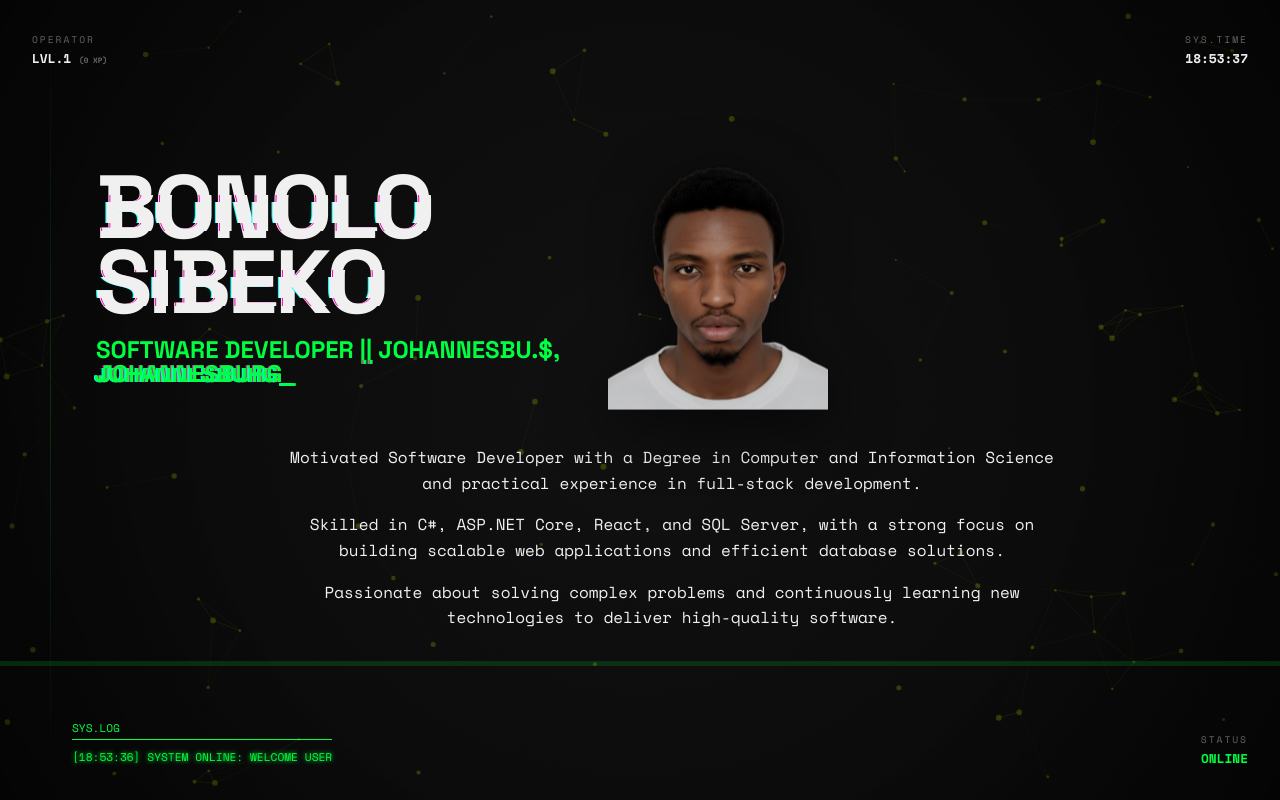
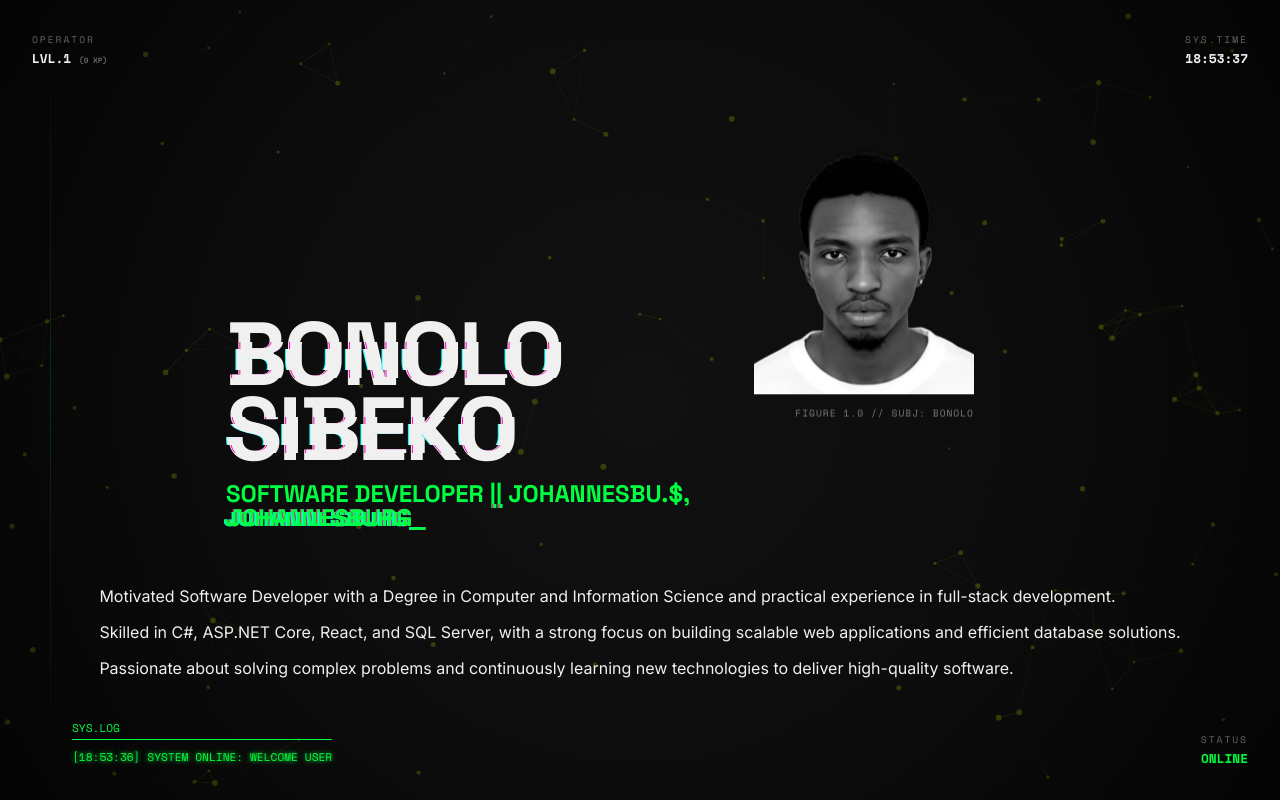
Before and after one commit to NoloSibeko/NoloSibekoPortfolio, a React (Vite) app in the folder ClientApp/: page / in a window 1280 px wide. Shown: the top 800 px of the page. Built offline with nearby package versions, Linux system fonts and the light colour scheme.

Commit message:
Refine Hero UI: Center layout, remove scanline, add 3D printed/scribble glitch effect to profile

```diff
--- a/ClientApp/src/App.css
+++ b/ClientApp/src/App.css
@@ -144,10 +144,9 @@ h1, h2, h3 {
   display: flex;
   flex-direction: column;
   justify-content: center;
-  align-items: flex-start; /* Changed from center to flex-start */
+  align-items: center; /* Centered horizontally */
   position: relative;
   padding: 2rem;
-  padding-left: 6rem; /* Aligned with spine */
   padding-bottom: 0;
   overflow: hidden;
 }
@@ -156,38 +155,35 @@ h1, h2, h3 {
     display: flex;
     flex-direction: column;
     justify-content: center;
-    align-items: flex-start; /* Changed from center to flex-start */
+    align-items: flex-start; /* Keep internal items aligned left relative to container? */
+    /* Actually, we want the hero-header to be centered. */
+    align-items: center;
     width: 100%;
     max-width: 1400px;
     z-index: 10;
-    /* padding: 0 2rem; Removed to avoid double padding */
 }
 
 .hero-header {
     display: flex;
-    flex-direction: row;
-    align-items: center;
-    justify-content: center;
-    gap: 3rem;
-    margin-bottom: 1rem; /* Reduced margin bottom */
-    flex-wrap: wrap;
+    flex-direction: row; /* Side by side */
+    align-items: flex-end; /* Align bottoms */
+    gap: 4rem;
+    width: 100%;
+    justify-content: center; /* Center the group */
+    margin-bottom: 2rem;
 }
 
 .hero-text-side {
-    text-align: left; /* Changed from right to left */
-    display: flex;
-    flex-direction: column;
-    justify-content: center;
-    align-items: flex-start; /* Align items to the start (left) */
-    z-index: 10;
+    text-align: left;
+    flex: 0 0 auto; /* Don't stretch */
 }
 
 .hero-image-side {
-    display: flex;
-    justify-content: center;
-    align-items: center;
-    z-index: 5;
-    perspective: 1000px;
+    flex: 0 0 auto;
+    width: 300px; /* Fixed width for stability */
+    height: 400px;
+    position: relative;
+    /* Removed padding/margin to ensure bottom alignment works */
 }
 
 .hero-title {
@@ -196,7 +192,7 @@ h1, h2, h3 {
   letter-spacing: -2px;
   color: var(--text-color);
   position: relative;
-  line-height: 0.8; /* Tighter line height for stacked text */
+  line-height: 0.8;
   margin-bottom: 0.2rem;
 }
 
@@ -208,63 +204,65 @@ h1, h2, h3 {
   margin-bottom: 2rem;
 }
 
-.hero-description-container {
-  max-width: 800px;
-  margin: 0 auto 2rem;
-  text-align: center;
-  font-family: var(--font-mono);
-  font-size: 1rem;
-  line-height: 1.6;
-  color: var(--text-color);
-}
-
-/* Profile Image Styling */
 .profile-frame {
     position: relative;
     width: 220px;
     height: 260px;
-    transition: all 0.5s ease;
-    /* 3D Transform is now handled by Framer Motion in JS for interactive tilt */
     z-index: 10;
     perspective: 1000px;
 }
 
-/* Hover scale handled by JS/Framer now, or keep simple scale */
-.profile-frame:hover {
-    /* transform: scale(1.05);  Let Framer handle this to avoid conflicts */
+.profile-frame::after {
+    content: "FIGURE 1.0 // SUBJ: BONOLO";
+    position: absolute;
+    bottom: -25px;
+    right: 0;
+    font-family: var(--font-mono);
+    font-size: 0.6rem;
+    color: var(--text-color);
+    opacity: 0.5;
+    letter-spacing: 1px;
 }
 
+/* 3D Printed / Scanned Aesthetic */
 .profile-img {
     width: 100%;
     height: 100%;
     object-fit: cover;
     object-position: center top;
     display: block;
-    /* Adjust brightness to match dark theme */
-    filter: brightness(0.9) contrast(1.1) grayscale(0.2) drop-shadow(0 15px 30px rgba(0,0,0,0.6));
+    /* High contrast grayscale for "3D printed/scanned" look */
+    filter: grayscale(100%) contrast(120%) brightness(1.1);
     transition: filter 0.5s ease;
-    /* Mask removed per user request to keep original edges */
-    pointer-events: none; /* Let clicks pass through to container */
+    pointer-events: none;
 }
 
+/* Removed green glow hover effect per request */
 .profile-frame:hover .profile-img {
-    filter: brightness(1) contrast(1.1) grayscale(0) drop-shadow(0 20px 40px rgba(0, 255, 65, 0.3));
+    filter: grayscale(100%) contrast(120%) brightness(1.1);
 }
 
-/* Decorative Corners - Removed per request */
-.profile-corner {
-    display: none;
+/* Glitch Scribble Animation */
+@keyframes glitch-scribble {
+    0% { transform: translateX(-3px) skewX(-10deg); }
+    25% { transform: translateX(4px) skewX(10deg); }
+    50% { transform: translateX(-5px) skewX(-5deg); }
+    75% { transform: translateX(3px) skewX(5deg); }
+    100% { transform: translateX(-3px) skewX(-10deg); }
+}
+
+.glitch-layer {
+    animation: glitch-scribble 0.05s infinite;
+    pointer-events: none;
+    mix-blend-mode: exclusion; /* Makes it look inverted/techy */
 }
 
 /* Mobile Response */
 @media (max-width: 1024px) {
   .hero-header {
-      flex-direction: column-reverse; /* Image top, text bottom? Or Column? */
-      /* Usually Text Top, Image Bottom on mobile, but let's see. */
-      /* If "next to my name" is key, maybe keep row but smaller? */
-      /* Let's stick to column for mobile for safety, text top. */
       flex-direction: column;
       gap: 2rem;
+      align-items: center; /* Center items on mobile */
       text-align: center;
   }
 
--- a/ClientApp/src/App.jsx
+++ b/ClientApp/src/App.jsx
@@ -65,7 +65,6 @@ function App() {
       <div className="noise-overlay" />
       <div className="vignette" />
       <div className="system-spine" />
-      <div className="scanline" />
       <motion.div className="scroll-progress" style={{ scaleX }} />
 
       <AnimatePresence mode='wait'>
--- a/ClientApp/src/components/Hero.jsx
+++ b/ClientApp/src/components/Hero.jsx
@@ -2,7 +2,7 @@ import { motion, useScroll, useTransform, useMotionValue, useSpring } from 'fram
 import { FaEnvelope, FaPhone, FaArrowDown, FaLinkedin, FaGithub, FaFileDownload } from 'react-icons/fa';
 import DecryptText from './DecryptText';
 import MagneticButton from './MagneticButton';
-import { useEffect } from 'react';
+import { useEffect, useState } from 'react';
 import { useGame } from '../context/GameContext';
 
 const Hero = ({ profile }) => {
@@ -12,6 +12,7 @@ const Hero = ({ profile }) => {
   // Mouse tilt effect state
   const x = useMotionValue(0);
   const y = useMotionValue(0);
+  const [glitchY, setGlitchY] = useState(null);
 
   // Smooth out the mouse movement
   const mouseX = useSpring(x, { stiffness: 150, damping: 15 });
@@ -30,11 +31,15 @@ const Hero = ({ profile }) => {
 
     x.set(xPct);
     y.set(yPct);
+
+    // Glitch effect position
+    setGlitchY(mouseYPos);
   }
 
   function handleMouseLeave() {
     x.set(0);
     y.set(0);
+    setGlitchY(null);
   }
 
   // Calculate rotation based on mouse position
@@ -132,6 +137,24 @@ const Hero = ({ profile }) => {
                                 e.target.src = "https://ui-avatars.com/api/?name=Bonolo+Sibeko&background=0D0D0D&color=00ff41&size=512";
                             }}
                         />
+                        {/* Scanned/Glitch Overlay */}
+                        {glitchY !== null && (
+                            <img
+                                src={profile.profileImageUrl}
+                                className="profile-img glitch-layer"
+                                alt=""
+                                style={{
+                                    position: 'absolute',
+                                    top: 0,
+                                    left: 0,
+                                    clipPath: `inset(${glitchY - 15}px 0 ${260 - (glitchY + 15)}px 0)`,
+                                    zIndex: 20,
+                                    filter: 'grayscale(1) contrast(1.5) invert(1)',
+                                    opacity: 0.8
+                                }}
+                                onError={(e) => { e.target.style.display = 'none'; }}
+                            />
+                        )}
                     </motion.div>
                 </motion.div>
             </div>
```
